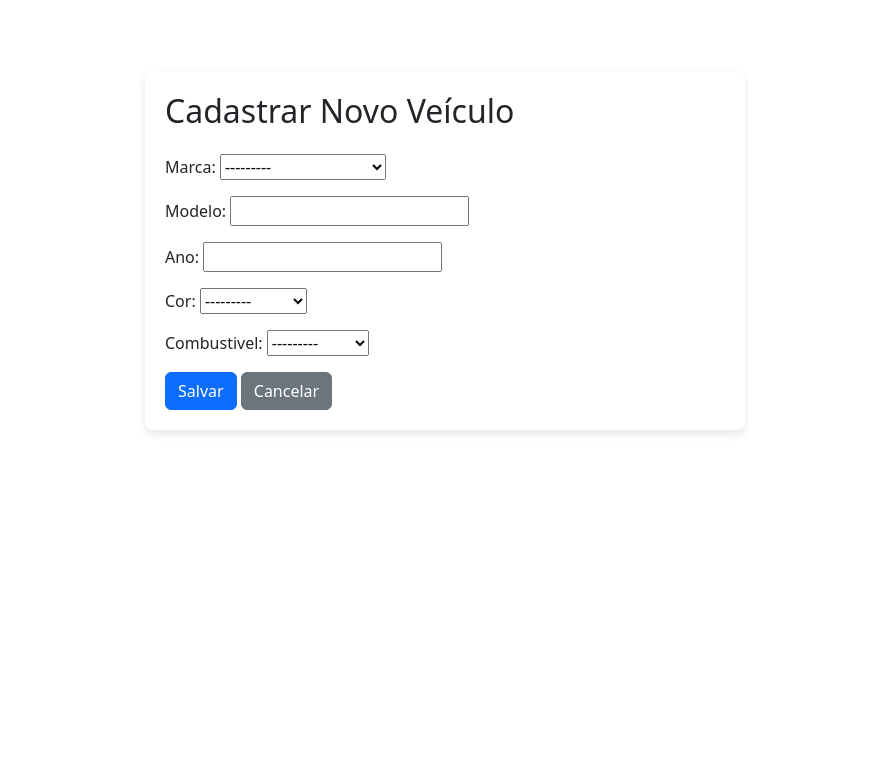
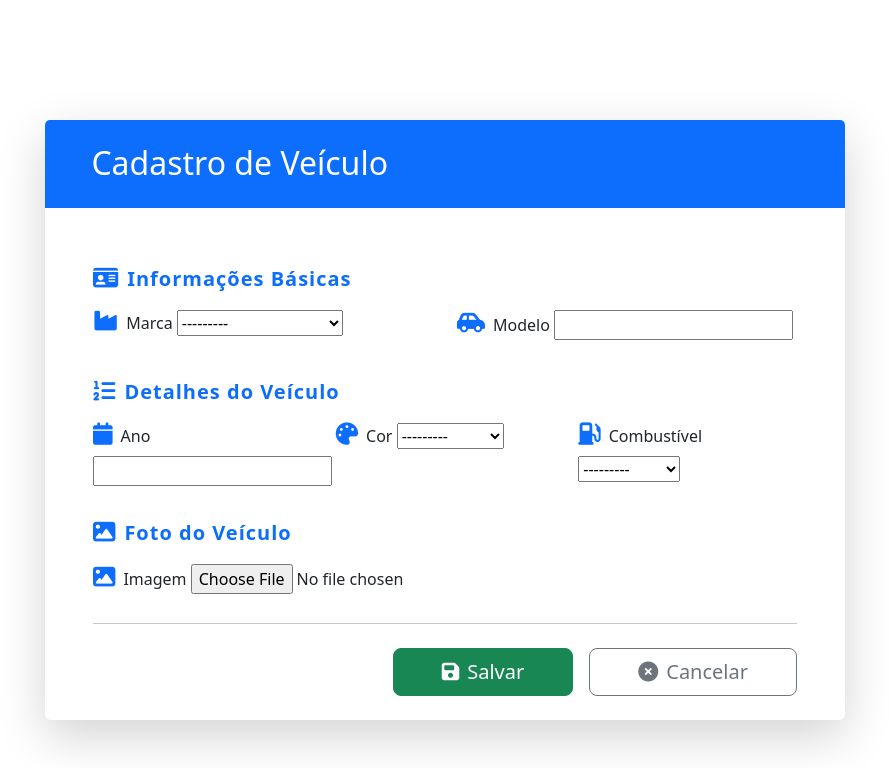
Before and after one commit to MarcosFrMelo/web_mobile, a Django app: page /veiculo/novo/ in a window 1280 px wide. Shown: the part 72-840 px from the top of the page, without its empty margins (195-1084 px from the left). Before the commit the page ends 506 px from the top, so only its background shows below. Run offline with Django 5.2, Linux system fonts and the light colour scheme; a user stored in the database is signed in; some libraries are stand-ins or nearby versions.

Commit message:
Add vehicle photo upload functionality and display; update templates and views

```diff
--- a/sistema/templates/veiculo/listar.html
+++ b/sistema/templates/veiculo/listar.html
@@ -36,8 +36,8 @@
       {% for veiculo in lista_veiculos %}
         <div class="col-12 col-sm-6 col-md-4 col-lg-3">
           <div class="card vehicle-card h-100 shadow-sm">
-            {% if veiculo.imagem %}
-              <img src="{{ veiculo.imagem.url }}" class="card-img-top vehicle-image" alt="{{ veiculo.modelo }}">
+            {% if veiculo.foto %}
+              <img src="{{ veiculo.foto.url }}" class="card-img-top vehicle-image" alt="{{ veiculo.modelo }}">
             {% else %}
               <div class="card-img-placeholder d-flex align-items-center justify-content-center text-muted">
                 <i class="fas fa-car fa-2x"></i>
--- a/sistema/templates/veiculo/novo.html
+++ b/sistema/templates/veiculo/novo.html
@@ -4,16 +4,32 @@
 {% block titulo %}Novo Veículo{% endblock %}
 
 {% block css_local %}
-
 <link rel="stylesheet" href="{% static 'css/bootstrap.css' %}">
 <style>
   .form-container {
-    max-width: 600px;
+    max-width: 800px;
     margin: auto;
-    padding: 20px;
-    background-color: #ffffff;
-    border-radius: 8px;
-    box-shadow: 0 4px 8px rgba(0, 0, 0, 0.1);
+    margin-top: 48px;
+  }
+  .card-header {
+    border-bottom: 2px solid #0d6efd;
+  }
+  .section-title {
+    font-size: 1.25rem;
+    font-weight: 600;
+    color: #0d6efd;
+    margin-bottom: 1rem;
+    margin-top: 2rem;
+    letter-spacing: 1px;
+  }
+  .form-control, .form-select {
+    min-height: 56px;
+    font-size: 1.15rem;
+  }
+  .input-icon {
+    font-size: 1.4rem;
+    color: #0d6efd;
+    margin-right: 8px;
   }
 </style>
 {% endblock %}
@@ -21,13 +37,94 @@
 {% block conteudo %}
 <div class="container py-5">
   <div class="form-container">
-    <h2 class="mb-4">Cadastrar Novo Veículo</h2>
-    <form method="post" enctype="multipart/form-data">
-      {% csrf_token %}
-      {{ form.as_p }}
-      <button type="submit" class="btn btn-primary">Salvar</button>
-      <a href="{% url 'listar-veiculos' %}" class="btn btn-secondary">Cancelar</a>
-    </form>
+    <div class="card shadow-lg border-0">
+      <div class="card-header bg-primary text-white py-4">
+        <h2 class="mb-0 d-flex align-items-center">
+          <i class="fa fa-car input-icon"></i>
+          Cadastro de Veículo
+        </h2>
+      </div>
+      <div class="card-body px-5 py-4">
+        <form method="post" enctype="multipart/form-data" autocomplete="off">
+          {% csrf_token %}
+
+          <div class="section-title"><i class="fa fa-id-card input-icon"></i>Informações Básicas</div>
+          <div class="row g-4">
+            <div class="col-md-6">
+              <label for="{{ form.marca.id_for_label }}" class="form-label">
+                <i class="fa fa-industry input-icon"></i>Marca
+              </label>
+              {{ form.marca }}
+              {% for error in form.marca.errors %}
+                <div class="text-danger small mt-1">{{ error }}</div>
+              {% endfor %}
+            </div>
+            <div class="col-md-6">
+              <label for="{{ form.modelo.id_for_label }}" class="form-label">
+                <i class="fa fa-car-side input-icon"></i>Modelo
+              </label>
+              {{ form.modelo }}
+              {% for error in form.modelo.errors %}
+                <div class="text-danger small mt-1">{{ error }}</div>
+              {% endfor %}
+            </div>
+          </div>
+
+          <div class="section-title"><i class="fa fa-list-ol input-icon"></i>Detalhes do Veículo</div>
+          <div class="row g-4">
+            <div class="col-md-4">
+              <label for="{{ form.ano.id_for_label }}" class="form-label">
+                <i class="fa fa-calendar input-icon"></i>Ano
+              </label>
+              {{ form.ano }}
+              {% for error in form.ano.errors %}
+                <div class="text-danger small mt-1">{{ error }}</div>
+              {% endfor %}
+            </div>
+            <div class="col-md-4">
+              <label for="{{ form.cor.id_for_label }}" class="form-label">
+                <i class="fa fa-palette input-icon"></i>Cor
+              </label>
+              {{ form.cor }}
+              {% for error in form.cor.errors %}
+                <div class="text-danger small mt-1">{{ error }}</div>
+              {% endfor %}
+            </div>
+            <div class="col-md-4">
+              <label for="{{ form.combustivel.id_for_label }}" class="form-label">
+                <i class="fa fa-gas-pump input-icon"></i>Combustível
+              </label>
+              {{ form.combustivel }}
+              {% for error in form.combustivel.errors %}
+                <div class="text-danger small mt-1">{{ error }}</div>
+              {% endfor %}
+            </div>
+          </div>
+
+          <div class="section-title"><i class="fa fa-image input-icon"></i>Foto do Veículo</div>
+          <div class="mb-4">
+            <label for="{{ form.foto.id_for_label }}" class="form-label">
+              <i class="fa fa-image input-icon"></i>Imagem
+            </label>
+            {{ form.foto }}
+            {% for error in form.foto.errors %}
+              <div class="text-danger small mt-1">{{ error }}</div>
+            {% endfor %}
+          </div>
+
+          <hr class="my-4">
+
+          <div class="d-flex gap-3 justify-content-end">
+            <button type="submit" class="btn btn-lg btn-success px-5">
+              <i class="fa fa-save me-2"></i>Salvar
+            </button>
+            <a href="{% url 'listar-veiculos' %}" class="btn btn-lg btn-outline-secondary px-5">
+              <i class="fa fa-times-circle me-2"></i>Cancelar
+            </a>
+          </div>
+        </form>
+      </div>
+    </div>
   </div>
 </div>
 {% endblock %}
--- a/sistema/veiculo/models.py
+++ b/sistema/veiculo/models.py
@@ -7,3 +7,4 @@ class Veiculo(models.Model):
     ano = models.IntegerField()
     cor = models.SmallIntegerField(choices=OPCOES_CORES)
     combustivel = models.SmallIntegerField(choices=OPCOES_COMBUSTIVEIS)
+    foto = models.ImageField(upload_to='veiculo/fotos', blank=True, null=True)
--- a/sistema/veiculo/urls.py
+++ b/sistema/veiculo/urls.py
@@ -4,4 +4,5 @@ from veiculo.views import *
 urlpatterns = [
     path('', ListarVeiculos.as_view(), name='listar-veiculos'),
     path('novo/', CriarVeiculos.as_view(), name='criar-veiculos'),
+    path('fotos/<str:arquivo>/', FotoVeiculo.as_view(), name='foto-veiculo'),
 ]
--- a/sistema/veiculo/views.py
+++ b/sistema/veiculo/views.py
@@ -5,6 +5,9 @@ from veiculo.models import Veiculo
 from veiculo.forms import FormularioVeiculo
 from django.contrib.auth.mixins import LoginRequiredMixin
 from django.urls import reverse_lazy
+from django.http import HttpResponse, FileResponse, Http404
+from django.views.generic import View
+from django.core.exceptions import ObjectDoesNotExist
 
 class ListarVeiculos(LoginRequiredMixin, ListView):
     """
@@ -23,3 +26,16 @@ class CriarVeiculos(LoginRequiredMixin, CreateView):
     form_class = FormularioVeiculo
     template_name = 'veiculo/novo.html'
     success_url = reverse_lazy('listar-veiculos')
+
+class FotoVeiculo(View):
+    """
+    View para exibir a foto de um veículo.
+    """
+    def get(self, request, arquivo):
+        try:
+            veiculo = Veiculo.objects.get(foto='veiculo/fotos/{}'.format(arquivo))
+            return FileResponse(veiculo.foto)
+        except ObjectDoesNotExist:
+            raise Http404("Foto do Veículo não encontrado")
+        except Exception as e:
+            raise e
```
Also changed, not shown: sistema/db.sqlite3, sistema/veiculo/fotos/1994-toyota-supra-2.webp (added), sistema/veiculo/fotos/Imagem_do_WhatsApp_de_2025-09-11_às_19.52.56_4d9a70d8.jpg (added), sistema/veiculo/fotos/Imagem_do_WhatsApp_de_2025-09-11_às_19_XgxKJ0q.52.56_4d9a70d8.jpg (added), sistema/veiculo/fotos/nissasentri.jpeg (added), sistema/veiculo/migrations/0002_veiculo_foto.py (added).
